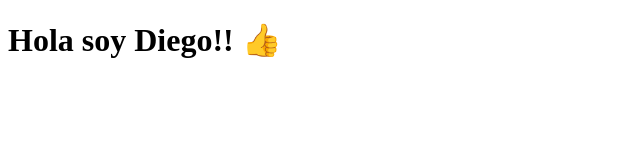
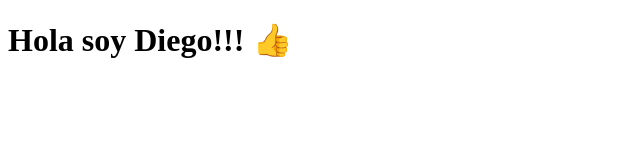
Before and after one commit to D1egoXD/actions-ejemplo, a plain HTML site: page index.html in a window 1280 px wide. Shown: the whole page, without its empty margins (0-640 px from the left). Drawn offline with Linux system fonts and the light colour scheme.

Commit message:
se desplego la pagina de nuevo

```diff
--- a/index.html
+++ b/index.html
@@ -7,6 +7,6 @@
     <title>My site</title>
 </head>
 <body>
-    <h1>Hola soy Diego!! 👍</h1>
+    <h1>Hola soy Diego!!! 👍</h1>
 </body>
 </html>
```
